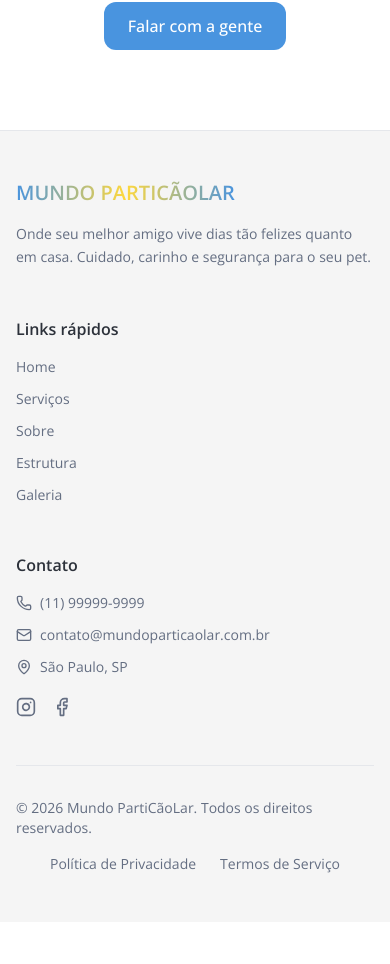
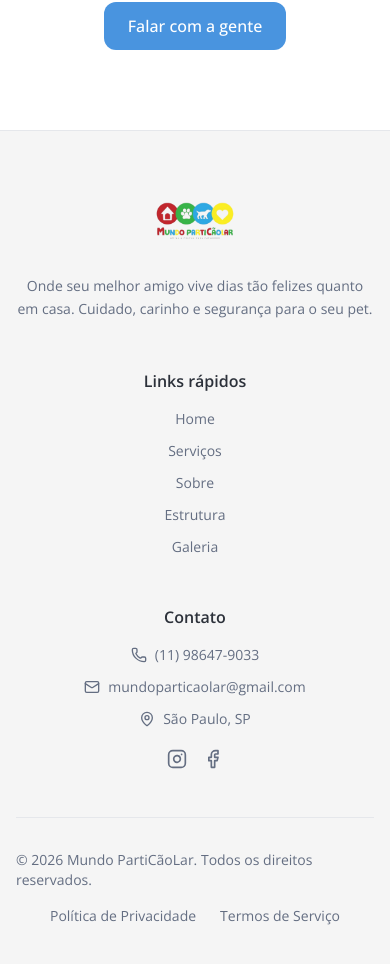
Before and after one commit to SRibasDev/mundo-particaolar-site, a React (Vite) app in the folder apps/web/: page /galeria in a window 390 px wide. Shown: the part 3260-4224 px from the top of the page. Before the commit the page ends 4182 px from the top, so only its background shows below. Built offline with nearby package versions, Linux system fonts and the light colour scheme.

Commit message:
alterando tamanho de logotipo, adicionando dados da creche e adicionando links

```diff
--- a/apps/web/src/components/Footer.jsx
+++ b/apps/web/src/components/Footer.jsx
@@ -3,25 +3,29 @@ import { Link } from 'react-router-dom';
 import { Phone, Mail, MapPin, Instagram, Facebook } from 'lucide-react';
 
 function Footer() {
-  const whatsappNumber = '5511999999999';
+  const whatsappNumber = '5511986479033';
   const whatsappMessage = encodeURIComponent('Olá! Vim pelo site e quero agendar uma visita 🐾');
 
   return (
-    <footer className="bg-accent border-t border-border">
-      <div className="max-w-7xl mx-auto px-4 sm:px-6 lg:px-8 py-12">
+    <footer className="bg-accent border-t border-border py-12">
+      <div className="max-w-7xl mx-auto px-4 sm:px-6 lg:px-8">
         <div className="grid grid-cols-1 md:grid-cols-3 gap-12">
-          <div>
-            <span className="text-xl font-bold bg-gradient-to-r from-primary via-secondary to-primary bg-clip-text text-transparent">
-              MUNDO PARTICÃOLAR
-            </span>
-            <p className="mt-4 text-sm text-muted-foreground leading-relaxed">
+          <div className="flex flex-col items-center md:items-start">
+            <Link to="/" className="flex items-center mb-4">
+              <img
+                src="/src/logo.png"
+                alt="Logo Mundo PartiCãoLar"
+                className="h-20 w-auto object-contain transition-transform hover:scale-105"
+              />
+            </Link>
+            <p className="text-sm text-muted-foreground leading-relaxed text-center md:text-left">
               Onde seu melhor amigo vive dias tão felizes quanto em casa. Cuidado, carinho e segurança para o seu pet.
             </p>
           </div>
 
-          <div>
+          <div className="flex flex-col items-center md:items-start">
             <span className="text-base font-semibold text-foreground">Links rápidos</span>
-            <nav className="mt-4 flex flex-col gap-3">
+            <nav className="mt-4 flex flex-col items-center md:items-start gap-3">
               <Link to="/" className="text-sm text-muted-foreground hover:text-primary transition-colors duration-200">
                 Home
               </Link>
@@ -40,9 +44,9 @@ function Footer() {
             </nav>
           </div>
 
-          <div>
+          <div className="flex flex-col items-center md:items-start">
             <span className="text-base font-semibold text-foreground">Contato</span>
-            <div className="mt-4 flex flex-col gap-3">
+            <div className="mt-4 flex flex-col items-center md:items-start gap-3">
               <a
                 href={`https://wa.me/${whatsappNumber}?text=${whatsappMessage}`}
                 target="_blank"
@@ -50,14 +54,14 @@ function Footer() {
                 className="flex items-center gap-2 text-sm text-muted-foreground hover:text-primary transition-colors duration-200"
               >
                 <Phone className="h-4 w-4" />
-                <span>(11) 99999-9999</span>
+                <span>(11) 98647-9033</span>
               </a>
               <a
-                href="mailto:contato@mundoparticaolar.com.br"
+                href="mailto:mundoparticaolar@gmail.com"
                 className="flex items-center gap-2 text-sm text-muted-foreground hover:text-primary transition-colors duration-200"
               >
                 <Mail className="h-4 w-4" />
-                <span>contato@mundoparticaolar.com.br</span>
+                <span>mundoparticaolar@gmail.com</span>
               </a>
               <div className="flex items-center gap-2 text-sm text-muted-foreground">
                 <MapPin className="h-4 w-4" />
@@ -65,7 +69,7 @@ function Footer() {
               </div>
               <div className="flex items-center gap-4 mt-2">
                 <a
-                  href="https://instagram.com"
+                  href="https://www.instagram.com/mundoparticaolar"
                   target="_blank"
                   rel="noopener noreferrer"
                   className="text-muted-foreground hover:text-primary transition-colors duration-200"
@@ -73,7 +77,7 @@ function Footer() {
                   <Instagram className="h-5 w-5" />
                 </a>
                 <a
-                  href="https://facebook.com"
+                  href="https://www.facebook.com/profile.php?id=61573322237549"
                   target="_blank"
                   rel="noopener noreferrer"
                   className="text-muted-foreground hover:text-primary transition-colors duration-200"
--- a/apps/web/src/pages/HomePage.jsx
+++ b/apps/web/src/pages/HomePage.jsx
@@ -7,9 +7,9 @@ import { Carousel, CarouselContent, CarouselItem, CarouselNext, CarouselPrevious
 import TestimonialCard from '../components/TestimonialCard';
 
 function HomePage() {
-  const whatsappNumber = '5511999999999';
+  const whatsappNumber = '5511986479033';
   const whatsappMessage = encodeURIComponent('Olá! Vim pelo site e quero agendar uma visita 🐾');
-  const whatsappUrl = `https://wa.me/${whatsappNumber}?text=${whatsappMessage}`;
+  const whatsappUrl = `https://wa.me/${5511986479033}?text=${whatsappMessage}`;
 
   const carouselImages = [
     {
```
